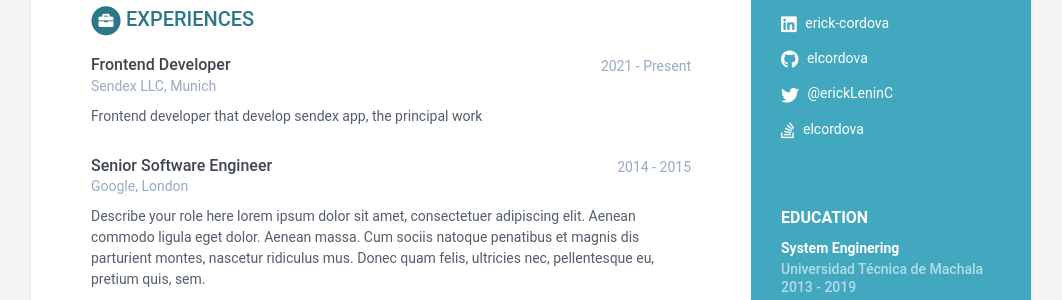
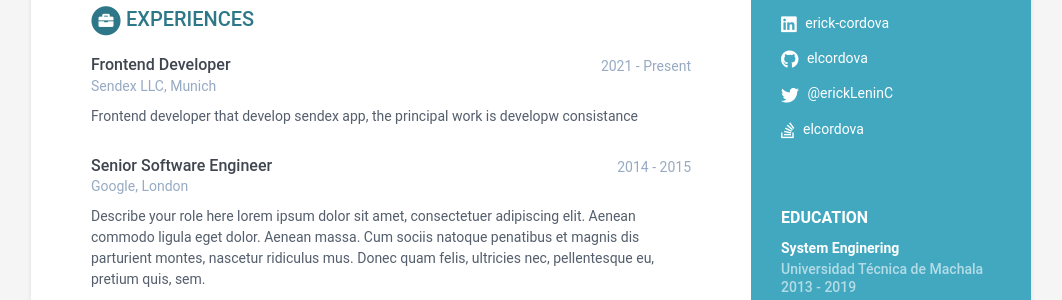
Before and after one commit to elcordova/caring-europa-fe48a, a Jekyll site: the page built from index.html, in a window 1280 px wide. Shown: the part 391-691 px from the top of the page, without its empty margins (109-1171 px from the left). Built offline with Jekyll 4.4.1, drawn with Linux system fonts in a browser that asks for light colours.

Commit message:
data.yml: changed

```diff
--- a/_data/data.yml
+++ b/_data/data.yml
@@ -53,7 +53,7 @@ experiences:
     time: 2021 - Present
     company: 'Sendex LLC, Munich'
     details: |
-      Frontend developer that develop sendex app, the principal work
+      Frontend developer that develop sendex app, the principal work is developw consistance
   - role: Senior Software Engineer
     time: 2014 - 2015
     company: 'Google, London'
```
